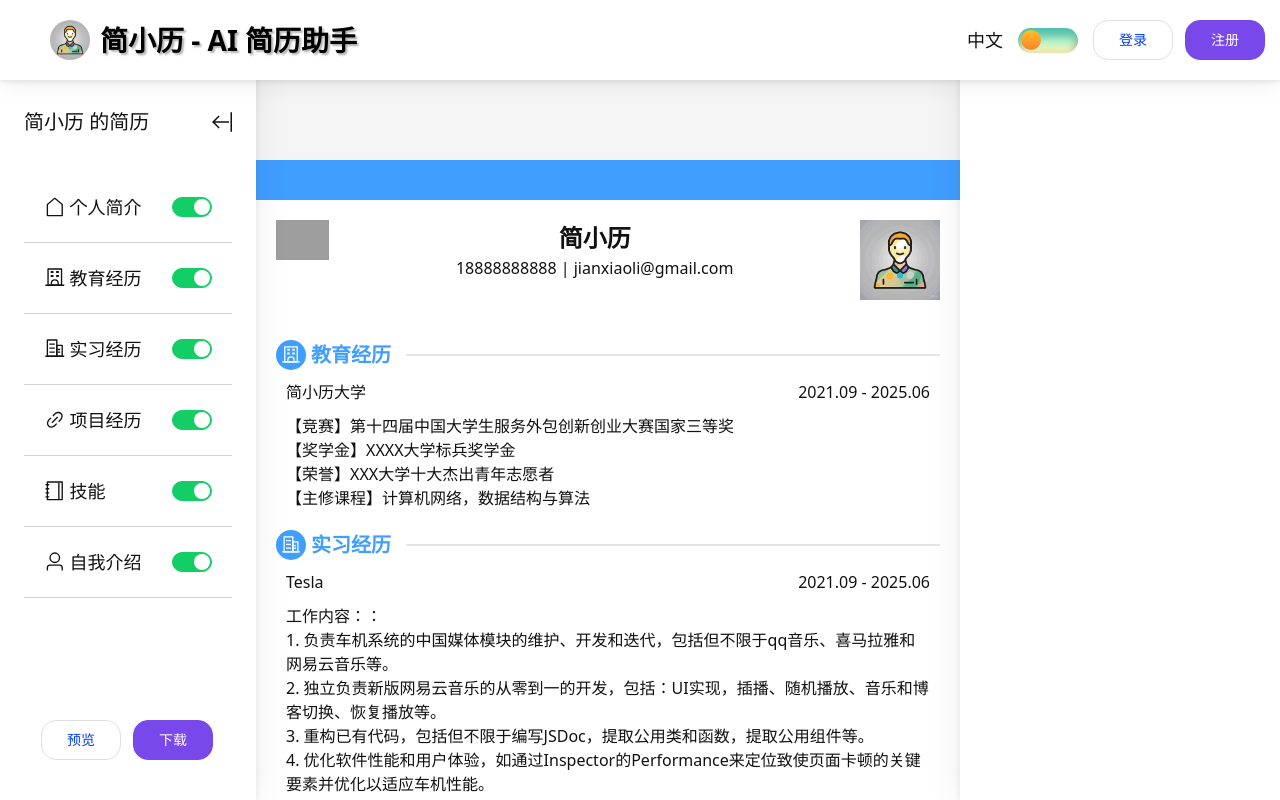
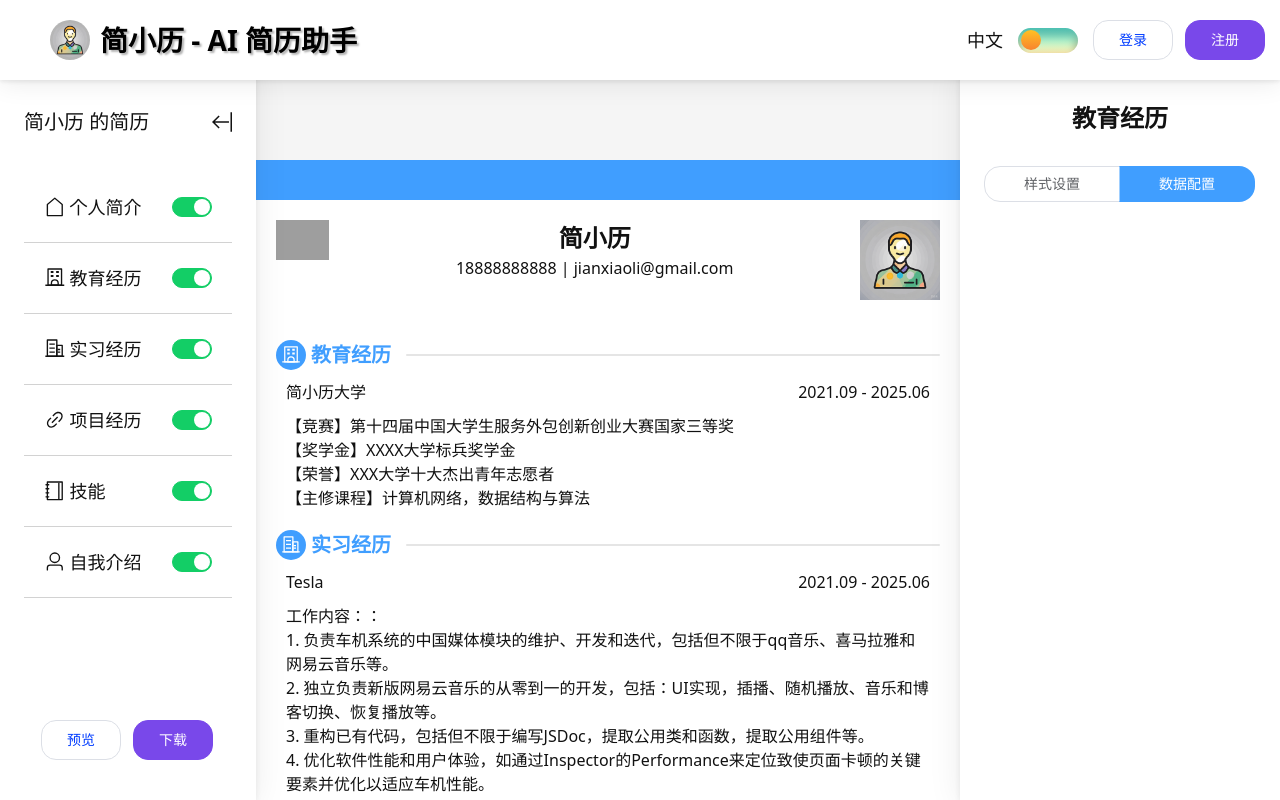
Before and after one commit to Wchvan/AI-Resume-Design, a Vue app: page /#/design in a window 1280 px wide. Built offline with nearby package versions, Linux system fonts and the light colour scheme; grey boxes are pictures that could not be loaded.

Commit message:
feature(custom): add click event and right menu in design page

```diff
--- a/components.d.ts
+++ b/components.d.ts
@@ -12,6 +12,7 @@ declare module 'vue' {
         ElBreadcrumb: typeof import('element-plus/es')['ElBreadcrumb'];
         ElBreadcrumbItem: typeof import('element-plus/es')['ElBreadcrumbItem'];
         ElButton: typeof import('element-plus/es')['ElButton'];
+        ElButtonGroup: typeof import('element-plus/es')['ElButtonGroup'];
         ElCard: typeof import('element-plus/es')['ElCard'];
         ElCarousel: typeof import('element-plus/es')['ElCarousel'];
         ElContainer: typeof import('element-plus/es')['ElContainer'];
--- a/src/ i18n/locales/en_US.ts
+++ b/src/ i18n/locales/en_US.ts
@@ -19,5 +19,7 @@ export default {
         preview: 'Preview',
         download: 'Download',
         leftMenuTitle: "'s resume",
+        styleConfiguration: 'Style Configuration',
+        dataConfiguration: 'Data Configuration',
     },
 };
--- a/src/ i18n/locales/zh-cn.ts
+++ b/src/ i18n/locales/zh-cn.ts
@@ -19,5 +19,7 @@ export default {
         preview: '预览',
         download: '下载',
         leftMenuTitle: '的简历',
+        styleConfiguration: '样式设置',
+        dataConfiguration: '数据配置',
     },
 };
--- a/src/views/design/components/design-main.vue
+++ b/src/views/design/components/design-main.vue
@@ -1,7 +1,11 @@
 <template>
     <div class="main">
         <div id="print">
-            <div v-show="props.templates[0].display" class="header">
+            <div
+                v-show="props.templates[0].display"
+                class="header"
+                @click="editTemplate(0)"
+            >
                 <img
                     class="header-logo"
                     :src="props.templates[0].data[0].logo"
@@ -24,10 +28,11 @@
                 />
             </div>
             <div
-                v-for="template in templates.slice(1)"
+                v-for="(template, index) in templates.slice(1)"
                 v-show="template.display"
                 :key="template.name"
                 class="content"
+                @click="editTemplate(index + 1)"
             >
                 <div class="content-header">
                     <div class="content-header-logo">
@@ -73,6 +78,12 @@ import { ref } from 'vue';
 const props = defineProps<{
     templates: Template[];
 }>();
+const emits = defineEmits(['editTemplate']);
+
+function editTemplate(index: number) {
+    console.log('index');
+    emits('editTemplate', index);
+}
 </script>
 
 <style lang="scss" scoped>
@@ -100,6 +111,7 @@ const props = defineProps<{
             justify-content: space-between;
             width: 100%;
             height: 100px;
+            cursor: pointer;
 
             &-logo {
                 height: 40px;
@@ -119,6 +131,7 @@ const props = defineProps<{
 
         .content {
             margin: 20px 0;
+            cursor: pointer;
 
             &-header {
                 display: flex;
--- a/src/views/design/components/left-menu.vue
+++ b/src/views/design/components/left-menu.vue
@@ -46,7 +46,6 @@ import { ref } from 'vue';
 const props = defineProps<{
     templates: Template[];
 }>();
-
 const shrink = ref<boolean>(false);
 </script>
 
--- a/src/views/design/components/right-menu.vue
+++ b/src/views/design/components/right-menu.vue
@@ -1,8 +1,37 @@
 <template>
-    <div class="menu"></div>
+    <div class="menu">
+        <div class="menu-title">
+            {{ props.templates[props.templateEditIndex].name }}
+        </div>
+
+        <el-button-group class="menu-btns">
+            <el-button
+                class="menu-btns-item"
+                :type="!dataMode ? 'primary' : ''"
+                @click="dataMode = false"
+                >{{ $t('design.styleConfiguration') }}</el-button
+            >
+            <el-button
+                class="menu-btns-item"
+                :type="dataMode ? 'primary' : ''"
+                @click="dataMode = true"
+                >{{ $t('design.dataConfiguration') }}</el-button
+            >
+        </el-button-group>
+    </div>
 </template>
 
-<script setup lang="ts"></script>
+<script setup lang="ts">
+import { Template } from '@/schema/default';
+import { ref } from 'vue';
+
+const props = defineProps<{
+    templates: Template[];
+    templateEditIndex: number;
+}>();
+
+const dataMode = ref<boolean>(true);
+</script>
 
 <style lang="scss" scoped>
 @use '/src/styles/mixins.scss' as *;
@@ -17,5 +46,26 @@
     flex-direction: column;
     justify-content: flex-start;
     align-items: flex-start;
+    padding: 40px 24px 24px 24px;
+    position: relative;
+
+    &-title {
+        width: 100%;
+        text-align: center;
+        font-size: 24px;
+        font-weight: 600;
+    }
+
+    &-btns {
+        width: 100%;
+        height: 36px;
+        margin-top: 30px;
+
+        &-item {
+            width: 50%;
+            height: 100%;
+            border-radius: 16px;
+        }
+    }
 }
 </style>
--- a/src/views/design/index.vue
+++ b/src/views/design/index.vue
@@ -1,8 +1,14 @@
 <template>
     <div class="design">
         <left-menu :templates="templates"></left-menu>
-        <design-main :templates="templates"></design-main>
-        <right-menu></right-menu>
+        <design-main
+            :templates="templates"
+            @edit-template="editTemplate"
+        ></design-main>
+        <right-menu
+            :templates="templates"
+            :template-edit-index="templateEditIndex"
+        ></right-menu>
     </div>
 </template>
 
@@ -11,8 +17,15 @@ import leftMenu from './components/left-menu.vue';
 import rightMenu from './components/right-menu.vue';
 import designMain from './components/design-main.vue';
 import { defaultTemplates } from '@/schema/default';
+import { ref } from 'vue';
 
 const templates = defaultTemplates;
+const templateEditIndex = ref<number>(1);
+
+function editTemplate(index: number) {
+    console.log(index);
+    templateEditIndex.value = index;
+}
 </script>
 
 <style lang="scss" scoped>
```
